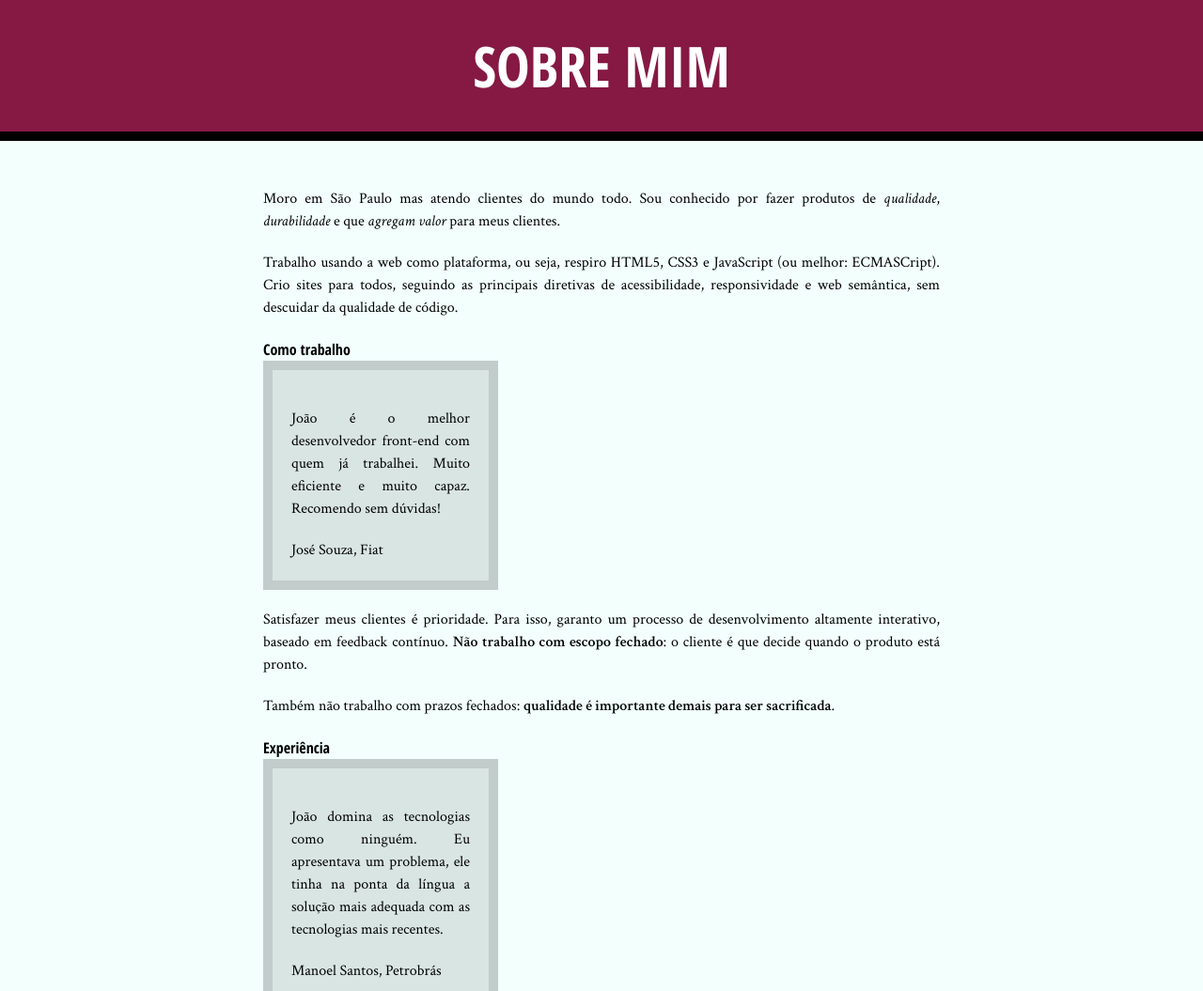
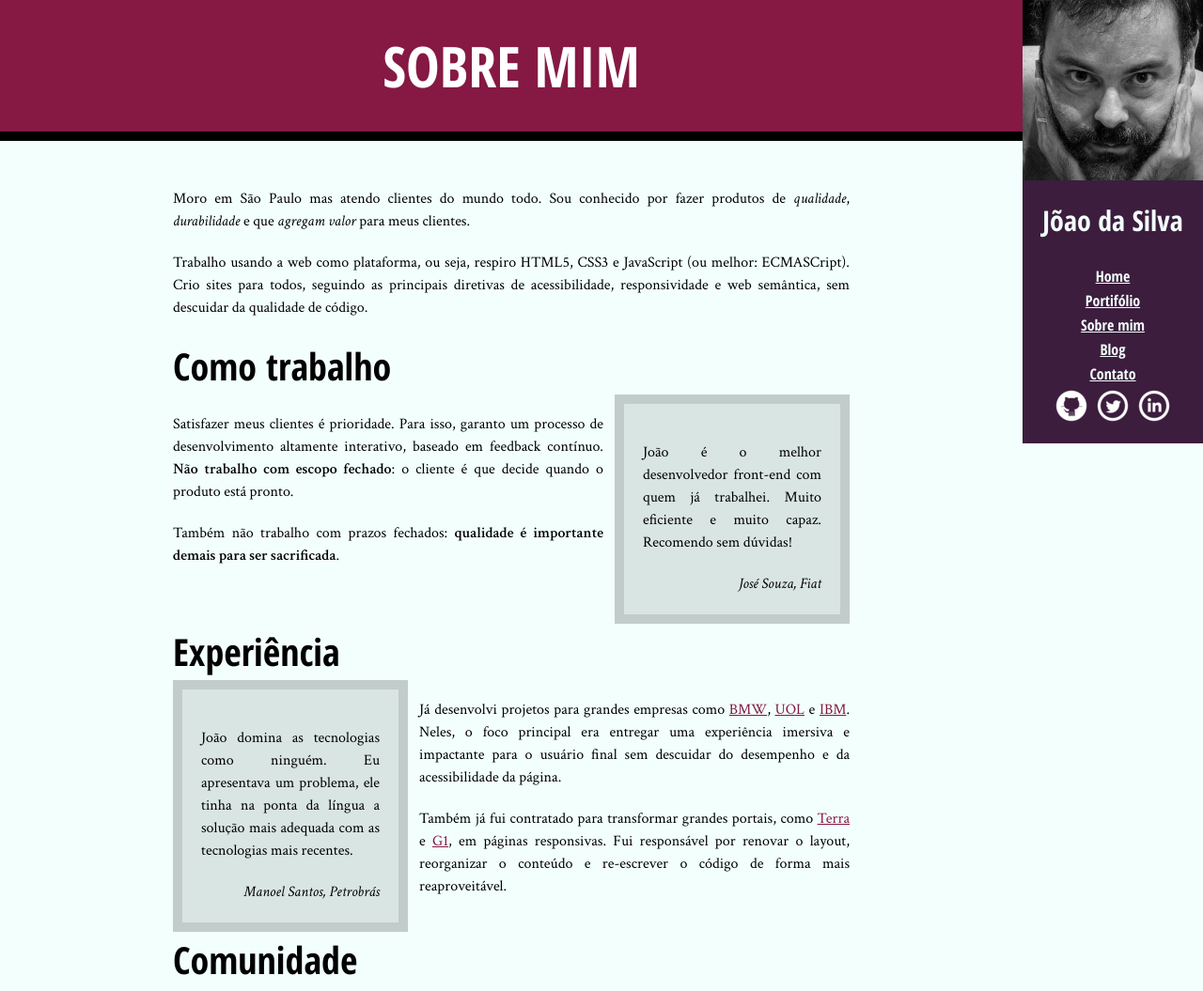
Before and after one commit to BielScavassa/estudo-alura-web, a plain HTML site: page HTML-CSS/bio.html in a window 1280 px wide. Shown: the top 1055 px of the page at 94% size. Drawn offline with Linux system fonts and the light colour scheme.

Commit message:
Ajustando posicionamento

```diff
--- a/HTML-CSS/bio.html
+++ b/HTML-CSS/bio.html
@@ -23,9 +23,9 @@
                 Crio sites para todos, seguindo as principais diretivas de acessibilidade, responsividade e web
                 semântica, sem descuidar da qualidade de código.</p>
 
-            <h2>Como trabalho</h2>
+            <h2 class="subtitulo">Como trabalho</h2>
 
-            <blockquote class="citacoes">
+            <blockquote class="citacoes como-trabalho">
                 <p>João é o melhor desenvolvedor front-end com quem já trabalhei. Muito eficiente e muito capaz.
                     Recomendo sem dúvidas!</p>
                 <cite>José Souza, Fiat</cite>
@@ -38,9 +38,9 @@
             <p>Também não trabalho com prazos fechados: <strong>qualidade é importante demais para ser
                     sacrificada</strong>.</p>
 
-            <h2>Experiência</h2>
+            <h2 class="subtitulo">Experiência</h2>
 
-            <blockquote class="citacoes">
+            <blockquote class="citacoes experiencia">
                 <p>João domina as tecnologias como ninguém. Eu apresentava um problema, ele tinha na ponta da língua a
                     solução mais adequada com as tecnologias mais recentes.</p>
                 <cite>Manoel Santos, Petrobrás</cite>
@@ -56,15 +56,15 @@
                 responsivas. Fui responsável por renovar o layout, reorganizar o conteúdo e re-escrever o código de
                 forma mais reaproveitável.</p>
 
-            <h2>Comunidade</h2>
+            <h2 class="subtitulo">Comunidade</h2>
 
             <p>Procuro repassar meu conhecimento para a comunidade. Para isso, já dei <a href="portfolio.html">diversas
                     palestras</a> e mantenho um <a href="blog.html">blog</a>.</p>
         </div>
     </main>
-    <img src="projeto/joao.jpg" alt="Foto de Jõao da Silva">
-    <aside class="navegacao-site">
-        <h1>Jõao da Silva</h1>
+    <img class="img-joao menu-lateral" src="projeto/joao.jpg" alt="Foto de Jõao da Silva">
+    <aside class="navegacao-site menu-lateral">
+        <h1 class="titulo-navegacao">Jõao da Silva</h1>
         <nav>
             <ul>
                 <li><a href="index.html">Home</a></li>
--- a/HTML-CSS/site.css
+++ b/HTML-CSS/site.css
@@ -1,12 +1,12 @@
+main{
+    float: left;
+    width: 85%;
+}
+
 body {
     font-family: "Crimson Text", "Times New Roman", serif;
     background-color: #F2FFFC;
     line-height: 1.5;
-}
-
-h1,
-h2 {
-    font-family: "Open Sans Condensed", "Arial", sans-serif;
 }
 
 main a {
@@ -22,6 +22,11 @@ p {
     margin: 20px 0;
 }
 
+cite {
+    font-style: italic;
+    float: right;
+}
+
 strong {
     font-weight: bold;
 }
@@ -32,6 +37,7 @@ em {
 
 .titulo-principal {
     text-align: center;
+    font-family: "Open Sans Condensed", "Arial", sans-serif;
     background-color: #851944;
     color: #FFF;
     border-bottom: 10px solid black;
@@ -39,6 +45,12 @@ em {
     padding: 25px;
     margin: 0;
     text-transform: uppercase;
+}
+
+.subtitulo {
+    font-size: 40px;
+    font-family: "Open Sans Condensed", "Arial", sans-serif;
+    clear: both;
 }
 
 .texto-principal {
@@ -56,12 +68,38 @@ em {
     box-sizing: border-box;
 }
 
+.como-trabalho {
+    float: right;
+    margin-left: 12px;
+}
+
+.experiencia {
+    float: left;
+    margin-right: 12px
+}
+
+.menu-lateral{
+    clear: right;
+    box-sizing: border-box;
+}
+
+.img-joao{
+    float: right;
+    width: 15%;
+}
+
+.titulo-navegacao{
+    font-family: "Open Sans Condensed", "Arial", sans-serif;
+}
+
 .navegacao-site {
     background-color: #3C1D3D;
     color: #F2FFFC;
     text-align: center;
     list-style-type: none;
     padding: 20px;
+    width: 15%;
+    float: right;
 }
 
 .navegacao-site h1 {
@@ -74,16 +112,15 @@ em {
     font-family: "Open Sans Condensed", sans-serif;
 }
 
-.blog-posts {
-    margin-bottom: 30px auto;
-    padding-bottom: 30px;
-    border-bottom: 1px solid #ccc;
-}
-
 .rodape-pagina {
     background-color: #000;
     color: #F2FFFC;
     padding: 20px;
+    clear: both;
+}
+
+.social-rodape li {
+    margin-top: 30px;
 }
 
 .icones-sociais li {
@@ -97,20 +134,22 @@ em {
     text-indent: -9999px;
 }
 
-.gitgub {
+.github {
     background-image: url(projeto/github.png);
 }
 
 .linkedin {
-    background-image: url(projeto/.linkedin.png);
+    background-image: url(projeto/linkedin.png);
 }
 
 .twitter {
-    background-image: url(projeto/.twitter.png);
+    background-image: url(projeto/twitter.png);
 }
 
-.social-rodape li {
-    margin-top: 30px;
+.blog-posts {
+    margin-bottom: 30px auto;
+    padding-bottom: 30px;
+    border-bottom: 1px solid #ccc;
 }
 
 .leia-mais {
```
